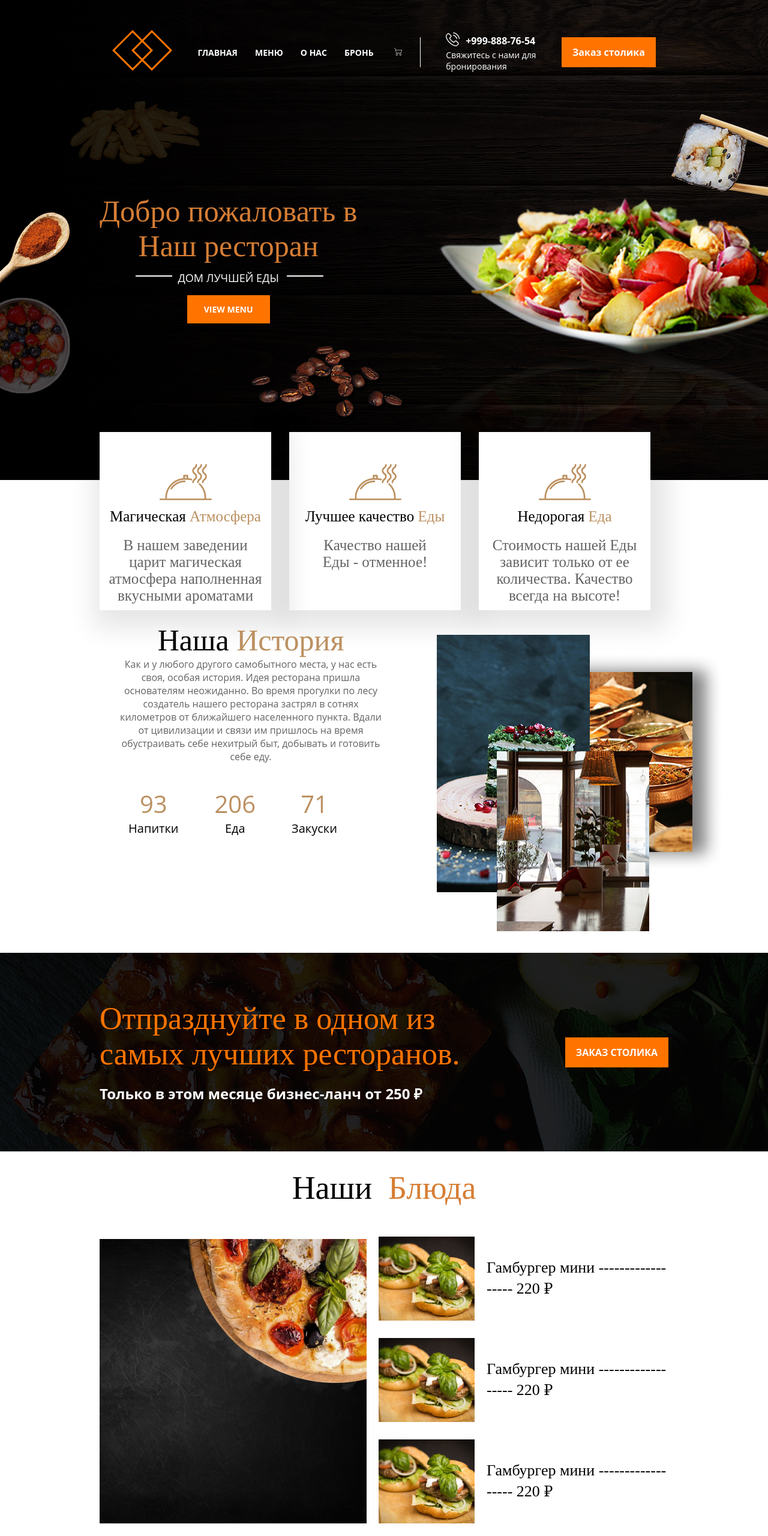
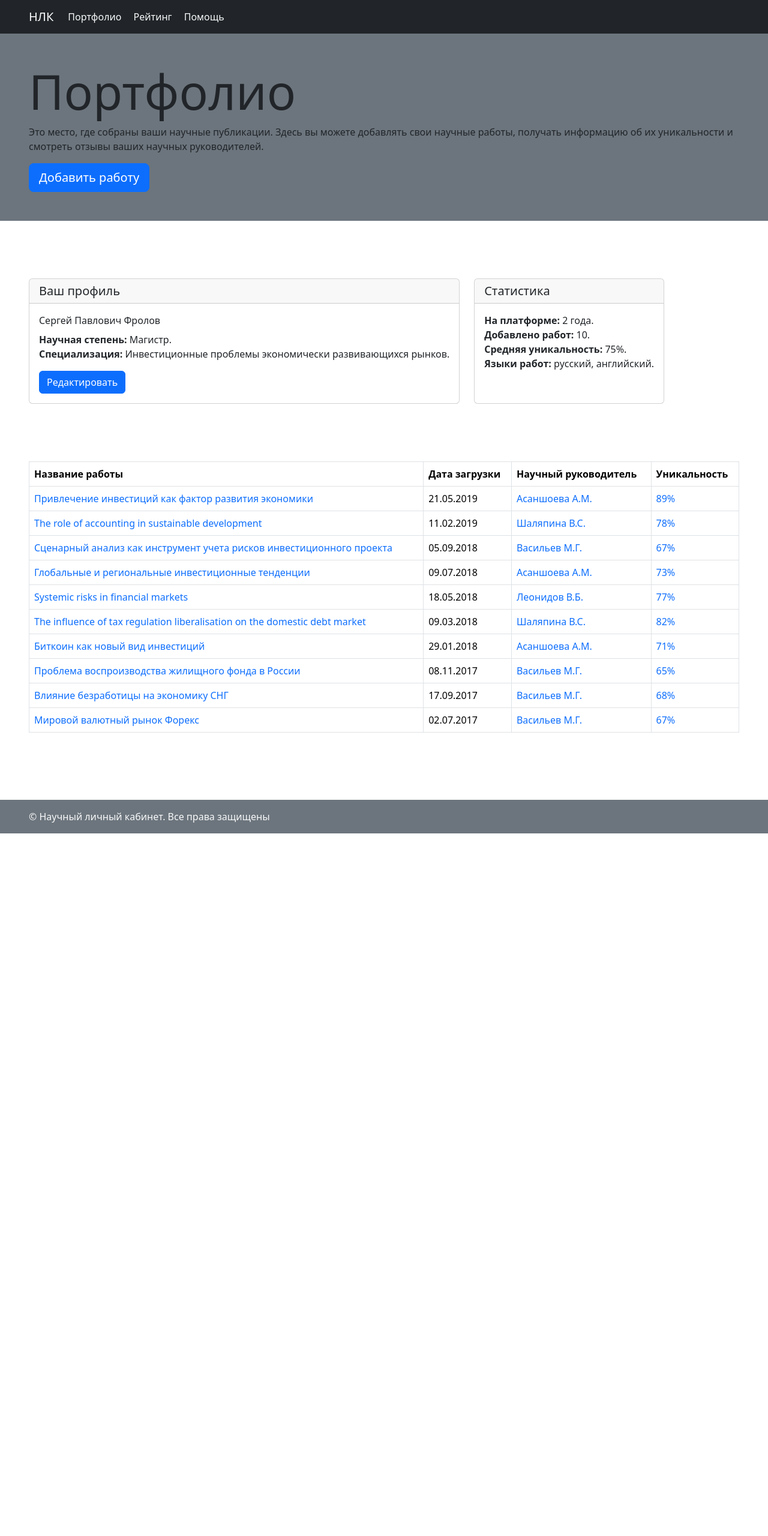
Before and after one commit to Danchicic/first_layout, a website built with webpack: page index.html in a window 1280 px wide. Shown: the top 2560 px of the page at 60% size. After the commit the page ends 1389 px from the top, so only its background shows below. Built offline with nearby package versions, Linux system fonts and the light colour scheme; files whose address does not match are found by name.

Commit message:
Update index.html

```diff
--- a/index.html
+++ b/index.html
@@ -1,369 +1,191 @@
 <!DOCTYPE html>
 <html lang="en">
 <head>
-  <meta charset="UTF-8">
-  <meta name="viewport"
-        content="width=device-width, user-scalable=no, initial-scale=1.0, maximum-scale=1.0, minimum-scale=1.0">
-  <meta http-equiv="X-UA-Compatible" content="ie=edge">
-  <link rel="stylesheet" href="css/style.css">
-  <title>Ресторан</title>
+    <meta charset="UTF-8"/>
+    <link rel="icon" type="image/svg+xml" href="/vite.svg"/>
+    <meta name="viewport" content="width=device-width, initial-scale=1.0"/>
+    <title>Vite + React</title>
+    <link
+            href="https://cdn.jsdelivr.net/npm/bootstrap@5.3.3/dist/css/bootstrap.min.css"
+            rel="stylesheet"
+            integrity="sha384-QWTKZyjpPEjISv5WaRU9OFeRpok6YctnYmDr5pNlyT2bRjXh0JMhjY6hW+ALEwIH"
+            crossorigin="anonymous"
+    />
+    <script
+            src="https://cdn.jsdelivr.net/npm/bootstrap@5.3.3/dist/js/bootstrap.bundle.min.js"
+            integrity="sha384-YvpcrYf0tY3lHB60NNkmXc5s9fDVZLESaAA55NDzOxhy9GkcIdslK1eN7N6jIeHz"
+            crossorigin="anonymous"
+    ></script>
 </head>
 <body>
-<div class="header">
-  <div class="container">
-    <div class="header-line">
-      <div class="header-logo">
-        <img src="img/LOGO.png" height="68" width="100" alt=""/>
-      </div>
-
-      <div class="nav">
-        <a href="@" class="nav-item">ГЛАВНАЯ</a>
-        <a href="@" class="nav-item">МЕНЮ</a>
-        <a href="@" class="nav-item">О НАС</a>
-        <a href="@" class="nav-item">БРОНЬ</a>
-      </div>
-      <div class="cart">
-        <a href="#">
-          <img src="img/cart.png" alt="" class="cart-img">
-        </a>
-      </div>
-      <div class="phone">
-        <div class="phone-holder">
-
-          <div class="phone-img">
-            <img src="/img/phone.png" alt="">
-          </div>
-          <div class="number">
-            <a href="#" class="num">+999-888-76-54</a>
+<div id="modal"></div>
+<div id="root"></div>
+<div class="navbar-expand-lg" role="navigation">
+    <div class="burger-menu primary d-sm-none">
+        <div class="collapse" id="navbarToggleExternalContent">
+            <div class="p-4">
+                <h5 class="text-body-emphasis h4">Burger-menu</h5>
+                <span class="text-body-secondary">Toggleable via the navbar brand.</span>
             </div>
         </div>
+        <nav class="navbar navbar-dark bg-dark">
+            <div class="container-fluid justify-content-end">
+                <button class="navbar-toggler" type="button" data-bs-toggle="collapse"
+                        data-bs-target="#navbarToggleExternalContent" aria-controls="navbarToggleExternalContent"
+                        aria-expanded="false" aria-label="Toggle navigation">
+                    <span class="navbar-toggler-icon"></span>
+                </button>
+            </div>
+        </nav>
+    </div>
+    <nav class="navbar navbar-dark bg-dark flex-row justify-content-start primary ps-5  d-none d-sm-flex align-items-center">
+        <div class="navbar-brand text-light">НЛК</div>
+        <div class="nav-container">
+            <a
+                    href=""
+                    class="navbar-text text-light link-underline link-underline-opacity-0 mx-2"
+            >Портфолио</a
+            >
+            <a
+                    href=""
+                    class="navbar-text text-light link-underline link-underline-opacity-0 mx-2"
+            >Рейтинг</a
+            >
+            <a
+                    href=""
+                    class="navbar-text text-light link-underline link-underline-opacity-0 mx-2"
+            >Помощь</a
+            >
+        </div>
+    </nav>
 
-        <div class="phone-text">
-          Свяжитесь с нами для<br>бронирования
+</div>
+<main class="align-items-center">
+    <div class="header-container p-5 bg-secondary py-5 mb-5">
+        <h1 class="header-text display-1">Портфолио</h1>
+        <div class="header-pod-text">
+            Это место, где собраны ваши научные публикации. Здесь вы можете
+            добавлять свои научные работы, получать информацию об их уникальности
+            и смотреть отзывы ваших научных руководителей.
+        </div>
+        <div class="add-button mt-3">
+            <button class="btn btn-lg btn-primary">Добавить работу</button>
         </div>
     </div>
-      <div class="btn">
-        <a href="#" class="button">Заказ столика</a>
+    <div class="cards-container d-flex flex-column flex-md-row flex-sm-column p-5 justify-content-start ">
+        <div class="card w-33 mb-4 me-md-4 mb-md-0">
+            <h5 class="card-header">Ваш профиль</h5>
+            <div class="card-body">
+                <div class="card-title">Сергей Павлович Фролов</div>
+                <div class="card-text">
+                    <strong> Научная степень: </strong> Магистр.
+                </div>
+                <div class="card-text">
+                    <strong> Специализация: </strong> Инвестиционные проблемы
+                    экономически развивающихся рынков.
+                </div>
+                <a href="#" class="btn btn-primary mt-3">Редактировать</a>
             </div>
         </div>
-    <div class="header-down">
-      <div class="header-title">
-        Добро пожаловать в
-        <div class="header-subtitle">
-          Наш ресторан
+        <div class="card w-30">
+            <h5 class="card-header">Статистика</h5>
+            <div class="card-body">
+                <div class="card-text"><strong> На платформе: </strong> 2 года.</div>
+                <div class="card-text">
+                    <strong> Добавлено работ:</strong> 10.
                 </div>
-
-        <div class="header-suptitle">
-          ДОМ ЛУЧШЕЙ ЕДЫ
+                <div class="card-text">
+                    <strong> Средняя уникальность:</strong> 75%.
                 </div>
-        <div class="header-btn">
-          <a href="#" class="header-button">VIEW MENU</a>
+                <div class="card-text">
+                    <strong> Языки работ:</strong> русский, английский.
                 </div>
 
 
             </div>
         </div>
     </div>
+    <div class="table-container p-5 mb-5 table-responsive">
+        <table class="table table-bordered table-hover ">
+            <thead>
+            <tr>
+                <th>Название работы</th>
+                <th>Дата загрузки</th>
+                <th>Научный руководитель</th>
+                <th>Уникальность</th>
+            </tr>
+            </thead>
+            <tbody>
+            <tr>
+                <td class="text-primary">Привлечение инвестиций как фактор развития экономики</td>
+                <td>21.05.2019</td>
+                <td class="text-primary pe-4">Асаншоева А.М.</td>
+                <td class="text-primary pe-4">89%</td>
+            </tr>
+            <tr>
+                <td class="text-primary">The role of accounting in sustainable development</td>
+                <td>11.02.2019</td>
+                <td class="text-primary pe-4">Шаляпина В.С.</td>
+                <td class="text-primary pe-4">78%</td>
+            </tr>
+            <tr>
+                <td class="text-primary">Сценарный анализ как инструмент учета рисков инвестиционного проекта</td>
+                <td>05.09.2018</td>
+                <td class="text-primary pe-4">Васильев М.Г.</td>
+                <td class="text-primary pe-4">67%</td>
+            </tr>
+            <tr>
+                <td class="text-primary">Глобальные и региональные инвестиционные тенденции</td>
+                <td>09.07.2018</td>
+                <td class="text-primary pe-4">Асаншоева А.М.</td>
+                <td class="text-primary pe-4">73%</td>
+            </tr>
+            <tr>
+                <td class="text-primary">Systemic risks in financial markets</td>
+                <td>18.05.2018</td>
+                <td class="text-primary">Леонидов В.Б.</td>
+                <td class="text-primary">77%</td>
+            </tr>
+            <tr>
+                <td class="text-primary">The influence of tax regulation liberalisation on the domestic debt market</td>
+                <td>09.03.2018</td>
+                <td class="text-primary">Шаляпина В.С.</td>
+                <td class="text-primary">82%</td>
+            </tr>
+            <tr>
+                <td class="text-primary">Биткоин как новый вид инвестиций</td>
+                <td>29.01.2018</td>
+                <td class="text-primary">Асаншоева А.М.</td>
+                <td class="text-primary">71%</td>
+            </tr>
+            <tr>
+                <td class="text-primary">Проблема воспроизводства жилищного фонда в России</td>
+                <td>08.11.2017</td>
+                <td class="text-primary">Васильев М.Г.</td>
+                <td class="text-primary">65%</td>
+            </tr>
+            <tr>
+                <td class="text-primary">Влияние безработицы на экономику СНГ</td>
+                <td>17.09.2017</td>
+                <td class="text-primary">Васильев М.Г.</td>
+                <td class="text-primary">68%</td>
+            </tr>
+            <tr>
+                <td class="text-primary">Мировой валютный рынок Форекс</td>
+                <td>02.07.2017</td>
+                <td class="text-primary">Васильев М.Г.</td>
+                <td class="text-primary">67%</td>
+            </tr>
+            </tbody>
+        </table>
     </div>
+</main>
+<footer class="p-3 ps-5 bg-secondary">
+    <div class="footer-text text-light">
+        © Научный личный кабинет. Все права защищены
+    </div>
+</footer>
 
-<div class="cards">
-  <div class="container">
-    <div class="cards-holder">
-      <div class="card card-first">
-        <div class="card-image">
-          <img src="img/card-img.png" alt="" class="card-img">
-        </div>
-
-        <div class="card-title">
-          Магическая<span class="gold"> Атмосфера</span>
-        </div>
-        <div class="card-desc">
-          В нашем заведении царит магическая атмосфера
-          наполненная вкусными ароматами
-        </div>
-      </div>
-      <div class="card">
-        <div class="card-image">
-          <img src="img/card-img.png" alt="" class="card-img">
-        </div>
-        <div class="card-title">
-          <div class="media-card-text">Лучшее качество</div>
-          <span class="gold"> Еды</span>
-        </div>
-        <div class="card-desc">
-          Качество нашей<br>
-          Еды - отменное!
-
-        </div>
-      </div>
-      <div class="card card-last">
-        <div class="card-image">
-          <img src="img/card-img.png" alt="" class="card-img">
-        </div>
-        <div class="card-title">
-          Недорогая <span class="gold"> Еда</span>
-        </div>
-        <div class="card-desc">
-          Стоимость нашей Еды
-          зависит только от ее
-          количества. Качество
-          всегда на высоте!
-        </div>
-        <div class="history-images">
-          <img src="img/img_1.png" alt="" class="img1">
-          <img src="img/img_2.png" alt="" class="img2">
-          <img src="img/img_3.png" alt="" class="img3">
-        </div>
-      </div>
-    </div>
-  </div>
-</div>
-
-<div class="history">
-  <div class="container">
-
-
-    <div class="history-info">
-      <div class="history-title">
-        Наша <span>История</span>
-
-      </div>
-      <div class="history-desc">
-        Как и у любого другого самобытного места, у нас есть своя, особая история. Идея ресторана пришла основателям
-        неожиданно. Во время прогулки по лесу создатель нашего ресторана застрял в сотнях километров от ближайшего
-        населенного пункта. Вдали от цивилизации и связи им пришлось на время обустраивать себе нехитрый быт, добывать
-        и
-        готовить себе еду.
-      </div>
-
-      <div class="history-number">
-        <div class="number-item">
-          93 <span>Напитки</span>
-        </div>
-        <div class="number-item">
-          206 <span>Еда</span>
-        </div>
-        <div class="number-item">
-          71 <span>Закуски</span>
-        </div>
-      </div>
-    </div>
-
-
-  </div>
-</div>
-
-<div class="black-block">
-  <div class="container">
-    <div class="block-holder">
-      <div class="left">
-        <div class="left-title">
-          Отпразднуйте в одном из<br>
-          самых лучших ресторанов.
-        </div>
-        <div class="left-text">
-          Только в этом месяце бизнес-ланч от 250 ₽
-        </div>
-
-      </div>
-      <div class="right">
-        <div class="right-button">
-          <a href="#" class="right-btn button">ЗАКАЗ СТОЛИКА</a>
-        </div>
-      </div>
-    </div>
-  </div>
-</div>
-
-
-<div class="dishes">
-  <div class="container">
-    <div class="dishes-title">
-      Наши <span> Блюда</span>
-    </div>
-
-    <div class="burgers">
-      <div class="burgers-image">
-        <img src="img/pizza.png" alt="" class="pizza">
-      </div>
-      <div class="burgers-items">
-        <div class="burger-item">
-          <img src="img/hamburger.png" alt="" class="burger">
-          <div class="burger-text">
-            Гамбургер мини ------------------ 220 ₽
-          </div>
-        </div>
-        <div class="burger-item">
-          <img src="img/hamburger.png" alt="" class="burger">
-          <div class="burger-text">
-            Гамбургер мини ------------------ 220 ₽
-          </div>
-        </div>
-        <div class="burger-item">
-          <img src="img/hamburger.png" alt="" class="burger">
-          <div class="burger-text">
-            Гамбургер мини ------------------ 220 ₽
-          </div>
-        </div>
-
-      </div>
-
-    </div>
-  </div>
-</div>
-
-<div class="menu">
-  <div class="container">
-    <div class="menu-title">
-      Наше меню
-    </div>
-    <div class="menu-items">
-      <div class="menu-item">
-        <div class="menu-image">
-          <img src="img/burger.png" alt="" class="menu-img">
-          <div class="price">
-            <img src="img/price.png" alt="" class="price-img">
-
-            <div class="price-420">
-              420
-            </div>
-
-          </div>
-
-
-        </div>
-        <div class="menu-text">
-          Гамбургер макси
-        </div>
-        <div class="menu-subtext">
-          Максимально толстый <br>
-          слой мяса
-        </div>
-        <div class="menu-button">
-          <a href="#" class="menu-btn">ЗАКАЗАТЬ</a>
-        </div>
-      </div>
-      <div class="menu-item">
-        <div class="menu-image">
-          <img src="img/burger.png" alt="" class="menu-img">
-          <div class="price">
-            <img src="img/price.png" alt="" class="price-img">
-
-            <div class="price-420">
-              420
-            </div>
-
-          </div>
-
-
-        </div>
-        <div class="menu-text">
-          Гамбургер макси
-        </div>
-        <div class="menu-subtext">
-          Максимально толстый <br>
-          слой мяса
-        </div>
-        <div class="menu-button">
-          <a href="#" class="menu-btn">ЗАКАЗАТЬ</a>
-        </div>
-      </div>
-      <div class="menu-item">
-        <div class="menu-image">
-          <img src="img/burger.png" alt="" class="menu-img">
-          <div class="price">
-            <img src="img/price.png" alt="" class="price-img">
-
-            <div class="price-420">
-              420
-            </div>
-
-          </div>
-
-
-        </div>
-        <div class="menu-text">
-          Гамбургер макси
-        </div>
-        <div class="menu-subtext">
-          Максимально толстый <br>
-          слой мяса
-        </div>
-        <div class="menu-button">
-          <a href="#" class="menu-btn">ЗАКАЗАТЬ</a>
-        </div>
-      </div>
-    </div>
-  </div>
-</div>
-<div class="comment">
-  <div class="container">
-
-    <div class="comment-text">
-      Я надолго запомню мой День рождения, проведённый в этом ресторане! Кусочек родной Армении!!! Отдельное спасибо за
-      комплепент в виде фруктовой тарелки. Будем рекомендовать этот ресторан своим друзьям и родственникам также за
-      рубежом, путешествующих в Санкт-Петербург!!!
-    </div>
-    <div class="comment-image">
-      <img src="img/coment-image.png" alt="" class="comment-img">
-    </div>
-    <div class="comment-type">
-      Посетитель
-    </div>
-    <div class="comment-name">
-      Николай
-    </div>
-  </div>
-</div>
-
-<div class="gallery">
-  <div class="container">
-    <div class="gallery-title">
-      Галерея <span>Блюд</span>
-    </div>
-    <div class="gallery-content">
-      <div class="gallery-left">
-        <div class="gallery-up">
-          <img src="img/10.png" alt="" class="img-gal ">
-        </div>
-        <div class="gallery-down">
-          <img src="img/20.png" alt="" class="img-gal ">
-          <img src="img/30.png" alt="" class="img-gal ">
-
-        </div>
-
-      </div>
-      <div class="gallery-right">
-        <div class="gallery-up">
-          <img src="img/20.png" alt="" class="img-gal ">
-          <img src="img/30.png" alt="" class="img-gal ">
-        </div>
-        <div class="gallery-down">
-          <img src="img/10.png" alt="" class="img-gal ">
-
-        </div>
-
-      </div>
-
-    </div>
-
-  </div>
-</div>
-<div class="cook">
-  <div class="container">
-    <div class="cook-title">
-      Наши <span>Повара</span>
-    </div>
-    <div class="cook-content">
-      <img src="img/cook1.png" alt="">
-      <img src="img/cook2.png" alt="">
-      <img src="img/cook3.png" alt="">
-    </div>
-  </div>
-</div>
-
-<footer>
-  Copyright 2024
-</footer>
+<script type="module" src="/src/main.jsx"></script>
 </body>
 </html>
```
Lines whose indentation alone changed are shown as unchanged.
